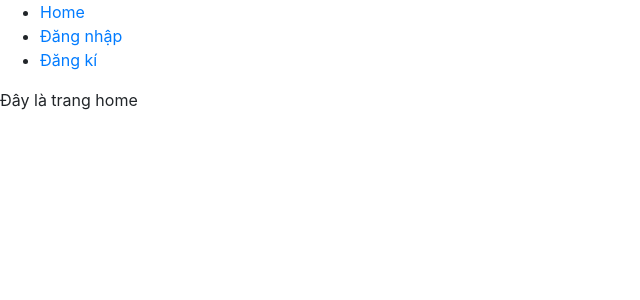
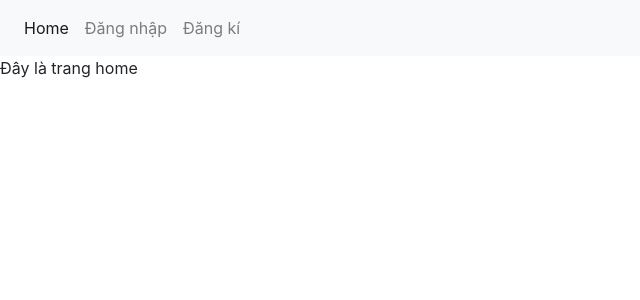
Before and after one commit to vanbui93/vd-login, a React (Create React App) app: page / in a window 1280 px wide. Shown: the top 300 px of the page, without its empty margins (0-640 px from the left). Built offline with nearby package versions, Linux system fonts and the light colour scheme.

Commit message:
chinh sua nav

```diff
--- a/src/App.js
+++ b/src/App.js
@@ -4,7 +4,7 @@ import {
   BrowserRouter as Router,
   Switch,
   Route,
-  Link,
+  NavLink,
 } from "react-router-dom";
 import LoginPage from './containers/LoginPage';
 import SignupPage from './containers/SignupPage';
@@ -24,7 +24,7 @@ render() {
       <div className="App">
 
         {alertMessage.message &&
-        <div className={joinClasses('alert',{'alert-success': `${alertMessage.type}`})}>
+          <div className={joinClasses('alert', { 'alert-success': `${alertMessage.type}` })}>
             {alertMessage.message}
             <button type="button" className="close" data-dismiss="alert" aria-label="Close">
               <span aria-hidden="true">&times;</span>
@@ -33,18 +33,20 @@ render() {
         }
 
         <Router history={history}>
-      <nav>
-          <ul>
-            <li>
-              <Link to="/">Home</Link>
+          <nav className="navbar navbar-expand-sm navbar-light bg-light">
+            <div className="collapse navbar-collapse" id="collapsibleNavId">
+              <ul className="navbar-nav mr-auto mt-2 mt-lg-0">
+                <li className="nav-item">
+                  <NavLink exact className="nav-link" activeClassName="active" to="/">Home</NavLink>
                 </li>
-            <li>
-              <Link to="/login">Đăng nhập</Link>
+                <li className="nav-item">
+                  <NavLink exact className="nav-link" to="/login">Đăng nhập</NavLink>
                 </li>
-            <li>
-              <Link to="/signup">Đăng kí</Link>
+                <li className="nav-item">
+                  <NavLink exact className="nav-link" to="/signup">Đăng kí</NavLink>
                 </li>
               </ul>
+            </div>
           </nav>
           <Switch>
             <Route exact path="/" component={HomePage}></Route>
```
Lines whose indentation alone changed are shown as unchanged.
